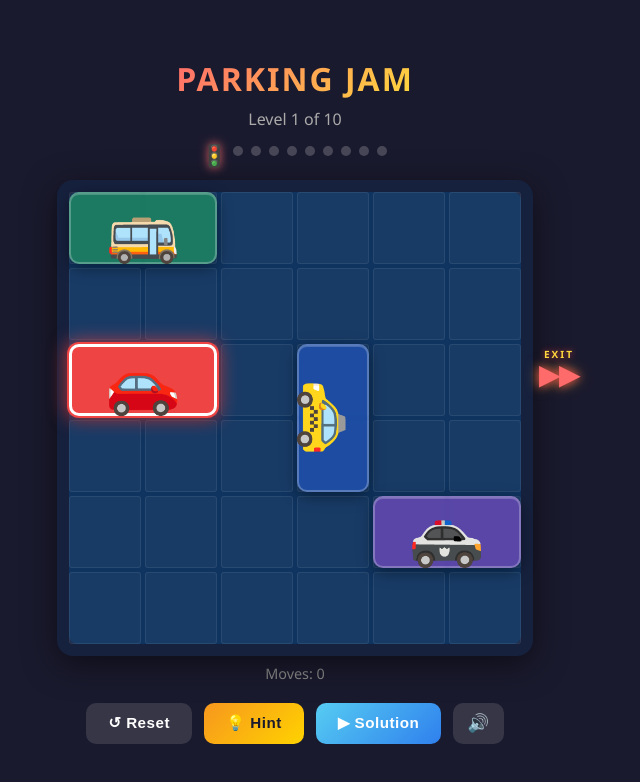
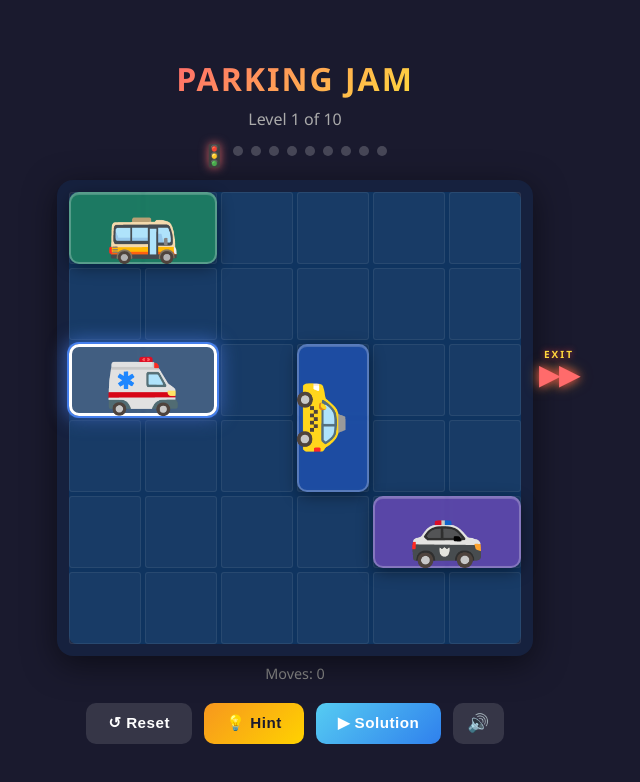
Before and after one commit to xuwang/parking-jam, a plain HTML site: page index.html in a window 1280 px wide. Shown: the whole page, without its empty margins (345-985 px from the left). Drawn offline with Linux system fonts and the light colour scheme.

Commit message:
Make player car an ambulance with transparent frosted-glass look
- Target car: 🚑 emoji, white color at 0.18 opacity (frosted glass), blue↔red glow
- Player car audio: two-tone ambulance siren instead of horn
- Fix id=6 car: was wrongly inheriting ambulance siren after emoji swap; now sounds like a regular car
- All cars now share the same frosted-glass rendering path

Co-Authored-By: Claude Sonnet 4.6 <noreply@anthropic.com>

```diff
--- a/index.html
+++ b/index.html
@@ -98,13 +98,13 @@
   .car.dragging { cursor: grabbing; z-index: 100; filter: brightness(1.2) drop-shadow(0 0 8px rgba(255,255,255,0.3)); }
   .car.target {
     border: 3px solid #fff;
-    box-shadow: 0 0 0 2px #ef4444, 0 0 20px 4px rgba(239,68,68,0.7), 0 4px 16px rgba(0,0,0,0.4);
+    box-shadow: 0 0 0 2px #3b82f6, 0 0 20px 4px rgba(59,130,246,0.7), 0 4px 16px rgba(0,0,0,0.4);
     animation: target-glow 1.2s ease-in-out infinite alternate;
     z-index: 20;
   }
 
   @keyframes target-glow {
-    from { box-shadow: 0 0 0 2px #ef4444, 0 0 16px 4px rgba(239,68,68,0.6), 0 4px 16px rgba(0,0,0,0.4); }
+    from { box-shadow: 0 0 0 2px #3b82f6, 0 0 16px 4px rgba(59,130,246,0.6), 0 4px 16px rgba(0,0,0,0.4); }
     to   { box-shadow: 0 0 0 2px #ef4444, 0 0 28px 8px rgba(239,68,68,0.9), 0 4px 16px rgba(0,0,0,0.4); }
   }
   .car.hint-highlight { animation: pulse 0.6s ease-in-out infinite alternate; }
@@ -317,7 +317,7 @@ const LEVELS = [
   // Level 1 - very easy (2 moves)
   {
     cars: [
-      { id:0, col:0, row:2, len:2, horiz:true,  color:'#ef4444', target:true },
+      { id:0, col:0, row:2, len:2, horiz:true,  color:'#ffffff', target:true },
       { id:1, col:3, row:2, len:2, horiz:false, color:'#2563eb' },
       { id:2, col:0, row:0, len:2, horiz:true,  color:'#22c55e' },
       { id:3, col:4, row:4, len:2, horiz:true,  color:'#a855f7' },
@@ -327,7 +327,7 @@ const LEVELS = [
   // Level 2 (2 moves)
   {
     cars: [
-      { id:0, col:1, row:2, len:2, horiz:true,  color:'#ef4444', target:true },
+      { id:0, col:1, row:2, len:2, horiz:true,  color:'#ffffff', target:true },
       { id:1, col:3, row:0, len:2, horiz:false, color:'#2563eb' },
       { id:2, col:3, row:2, len:2, horiz:false, color:'#f97316' },
       { id:3, col:4, row:1, len:2, horiz:true,  color:'#22c55e' },
@@ -338,7 +338,7 @@ const LEVELS = [
   // Level 3 (3 moves)
   {
     cars: [
-      { id:0, col:0, row:2, len:2, horiz:true,  color:'#ef4444', target:true },
+      { id:0, col:0, row:2, len:2, horiz:true,  color:'#ffffff', target:true },
       { id:1, col:3, row:1, len:2, horiz:false, color:'#2563eb' },
       { id:2, col:5, row:2, len:2, horiz:false, color:'#f97316' },
       { id:3, col:0, row:0, len:3, horiz:true,  color:'#22c55e' },
@@ -350,7 +350,7 @@ const LEVELS = [
   // Level 4 (4 moves)
   {
     cars: [
-      { id:0, col:0, row:2, len:2, horiz:true,  color:'#ef4444', target:true },
+      { id:0, col:0, row:2, len:2, horiz:true,  color:'#ffffff', target:true },
       { id:1, col:2, row:2, len:2, horiz:false, color:'#2563eb' },
       { id:2, col:4, row:1, len:2, horiz:false, color:'#f97316' },
       { id:3, col:5, row:2, len:2, horiz:false, color:'#22c55e' },
@@ -362,7 +362,7 @@ const LEVELS = [
   // Level 5 (4 moves)
   {
     cars: [
-      { id:0, col:0, row:2, len:2, horiz:true,  color:'#ef4444', target:true },
+      { id:0, col:0, row:2, len:2, horiz:true,  color:'#ffffff', target:true },
       { id:1, col:2, row:1, len:2, horiz:false, color:'#2563eb' },
       { id:2, col:3, row:2, len:2, horiz:false, color:'#f97316' },
       { id:3, col:5, row:1, len:2, horiz:false, color:'#a855f7' },
@@ -375,7 +375,7 @@ const LEVELS = [
   // Level 6 (5 moves)
   {
     cars: [
-      { id:0, col:0, row:2, len:2, horiz:true,  color:'#ef4444', target:true },
+      { id:0, col:0, row:2, len:2, horiz:true,  color:'#ffffff', target:true },
       { id:1, col:2, row:2, len:2, horiz:false, color:'#2563eb' },
       { id:2, col:3, row:1, len:2, horiz:false, color:'#22c55e' },
       { id:3, col:4, row:2, len:2, horiz:false, color:'#f97316' },
@@ -389,7 +389,7 @@ const LEVELS = [
   // Level 7 (5 moves)
   {
     cars: [
-      { id:0, col:0, row:2, len:2, horiz:true,  color:'#ef4444', target:true },
+      { id:0, col:0, row:2, len:2, horiz:true,  color:'#ffffff', target:true },
       { id:1, col:2, row:2, len:2, horiz:false, color:'#2563eb' },
       { id:2, col:4, row:1, len:2, horiz:false, color:'#22c55e' },
       { id:3, col:5, row:2, len:2, horiz:false, color:'#f97316' },
@@ -403,7 +403,7 @@ const LEVELS = [
   // Level 8 (5 moves)
   {
     cars: [
-      { id:0, col:1, row:2, len:2, horiz:true,  color:'#ef4444', target:true },
+      { id:0, col:1, row:2, len:2, horiz:true,  color:'#ffffff', target:true },
       { id:1, col:3, row:1, len:2, horiz:false, color:'#2563eb' },
       { id:2, col:4, row:2, len:2, horiz:false, color:'#22c55e' },
       { id:3, col:5, row:1, len:2, horiz:false, color:'#f97316' },
@@ -418,7 +418,7 @@ const LEVELS = [
   // Level 9 (5 moves)
   {
     cars: [
-      { id:0, col:0, row:2, len:2, horiz:true,  color:'#ef4444', target:true },
+      { id:0, col:0, row:2, len:2, horiz:true,  color:'#ffffff', target:true },
       { id:1, col:2, row:2, len:2, horiz:false, color:'#2563eb' },
       { id:2, col:3, row:1, len:2, horiz:false, color:'#22c55e' },
       { id:3, col:4, row:2, len:2, horiz:false, color:'#f97316' },
@@ -432,7 +432,7 @@ const LEVELS = [
   // Level 10 (7 moves)
   {
     cars: [
-      { id:0, col:0, row:2, len:2, horiz:true,  color:'#ef4444', target:true },
+      { id:0, col:0, row:2, len:2, horiz:true,  color:'#ffffff', target:true },
       { id:1, col:2, row:1, len:2, horiz:false, color:'#2563eb' },
       { id:2, col:3, row:2, len:2, horiz:false, color:'#22c55e' },
       { id:3, col:4, row:1, len:2, horiz:false, color:'#f97316' },
@@ -511,10 +511,10 @@ function carVoice(car) {
   // Sawtooth for most; square for the target car (id=0) and every 3rd car for variety
   const wave = (car.id === 0 || car.id % 3 === 2) ? 'square' : 'sawtooth';
   const voice = { idle, rev, cutoffIdle, cutoffRev, detune, lfoRate, wave };
-  // Player car (red target 🚗): only an assertive horn honk on pickup, no engine drone
+  // Player car (ambulance 🚑): two-tone siren while moving, no engine drone
   if (car.target) {
     voice.silent = true;
-    voice.horn = { tones: [300], gap: 0, dur: 0.45, gain: 0.28 };
+    voice.siren = { type: 'twotone', high: 980, low: 720, rate: 2.0, gain: 0.32 };
   }
   // Taxi (id 1 = 🚕): impatient dual-tone NYC cab honk — 3 quick BWAAH!s on pickup
   if (car.id === 1) {
@@ -528,11 +528,9 @@ function carVoice(car) {
     voice.horn = { tones: [392, 392, 392], gap: 0.11, dur: 0.13, gain: 0.24, chord: true };
   }
   // Emergency vehicles by icon:
-  // id 7 = 🚒 fire engine (wail), id 6 = 🚑 ambulance (two-tone), id 3 = 🚓 police (yelp)
+  // id 7 = 🚒 fire engine (wail), id 3 = 🚓 police (yelp)
   if (car.id === 7) {
     voice.siren = { type: 'wail', carrier: 780, depth: 320, rate: 1.6, gain: 0.35 };
-  } else if (car.id === 6) {
-    voice.siren = { type: 'twotone', high: 980, low: 720, rate: 2.0, gain: 0.32 };
   } else if (car.id === 3) {
     voice.siren = { type: 'yelp', carrier: 850, depth: 280, rate: 4.5, gain: 0.32 };
   }
@@ -840,22 +838,18 @@ function renderCars() {
     el.style.height = h + 'px';
     el.style.left = cellPx(car.col) + 'px';
     el.style.top = cellPx(car.row) + 'px';
-    // target car is solid; others are semi-transparent frosted glass
-    if (car.target) {
-      el.style.background = car.color;
-    } else {
-      const r = parseInt(car.color.slice(1,3),16);
-      const g = parseInt(car.color.slice(3,5),16);
-      const b = parseInt(car.color.slice(5,7),16);
-      el.style.background = `rgba(${r},${g},${b},0.45)`;
-      el.style.backdropFilter = 'blur(2px)';
-      el.style.webkitBackdropFilter = 'blur(2px)';
-    }
+    const r = parseInt(car.color.slice(1,3),16);
+    const g = parseInt(car.color.slice(3,5),16);
+    const b = parseInt(car.color.slice(5,7),16);
+    const alpha = car.target ? 0.18 : 0.45;
+    el.style.background = `rgba(${r},${g},${b},${alpha})`;
+    el.style.backdropFilter = 'blur(2px)';
+    el.style.webkitBackdropFilter = 'blur(2px)';
 
     // icon — emojis face left by default; flip horizontals to face the exit,
     // rotate verticals so they point along their axis
     const icon = document.createElement('span');
-    icon.textContent = car.target ? '🚗' : ['🚙','🚕','🚌','🚓','🏎️','🚐','🚑','🚒','🛻'][car.id % 9];
+    icon.textContent = car.target ? '🚑' : ['🚙','🚕','🚌','🚓','🏎️','🚐','🚗','🚒','🛻'][car.id % 9];
     icon.style.display = 'inline-block';
     icon.style.fontSize = Math.round(CELL * 0.85) + 'px';
     icon.style.lineHeight = '1';
```
